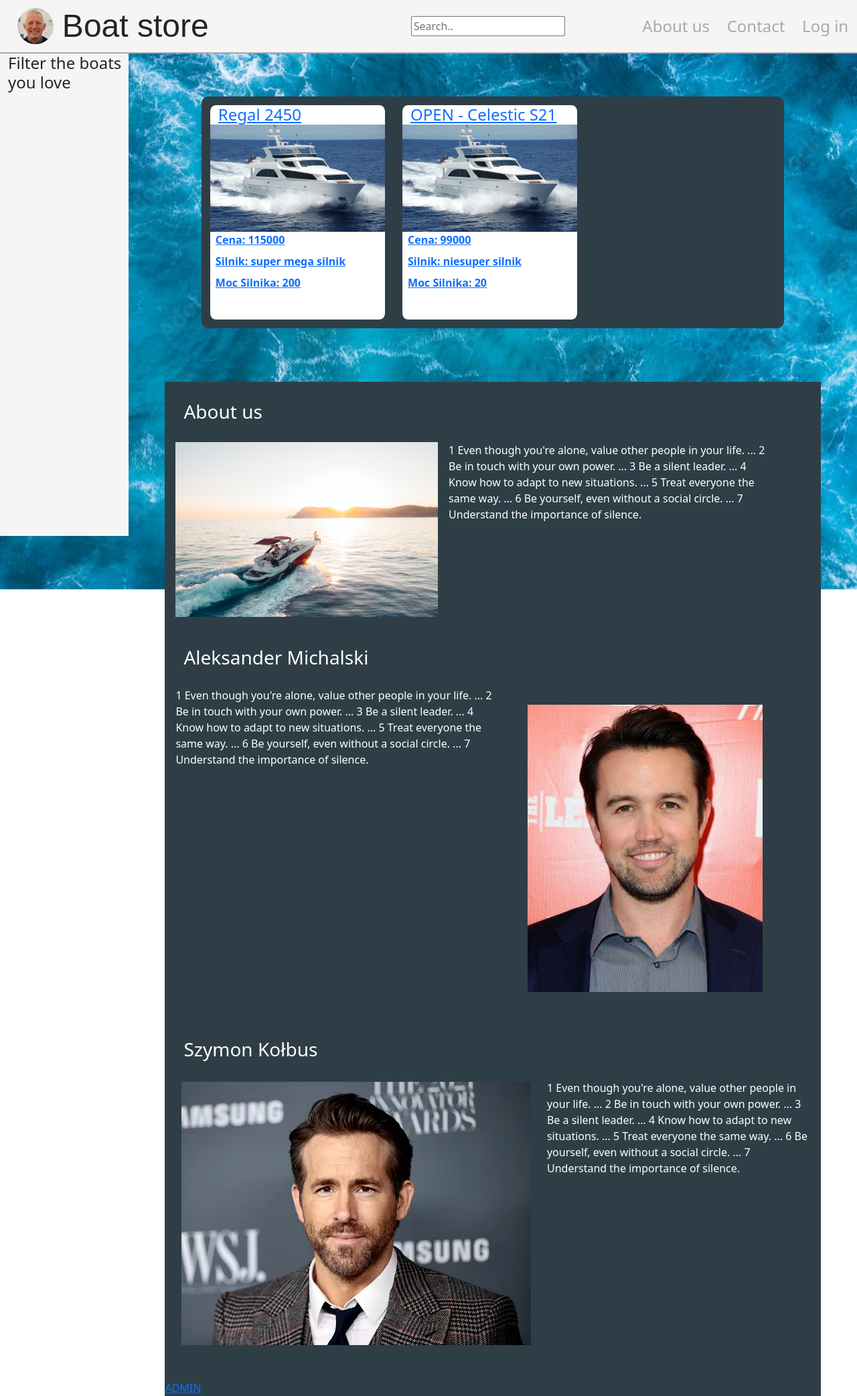
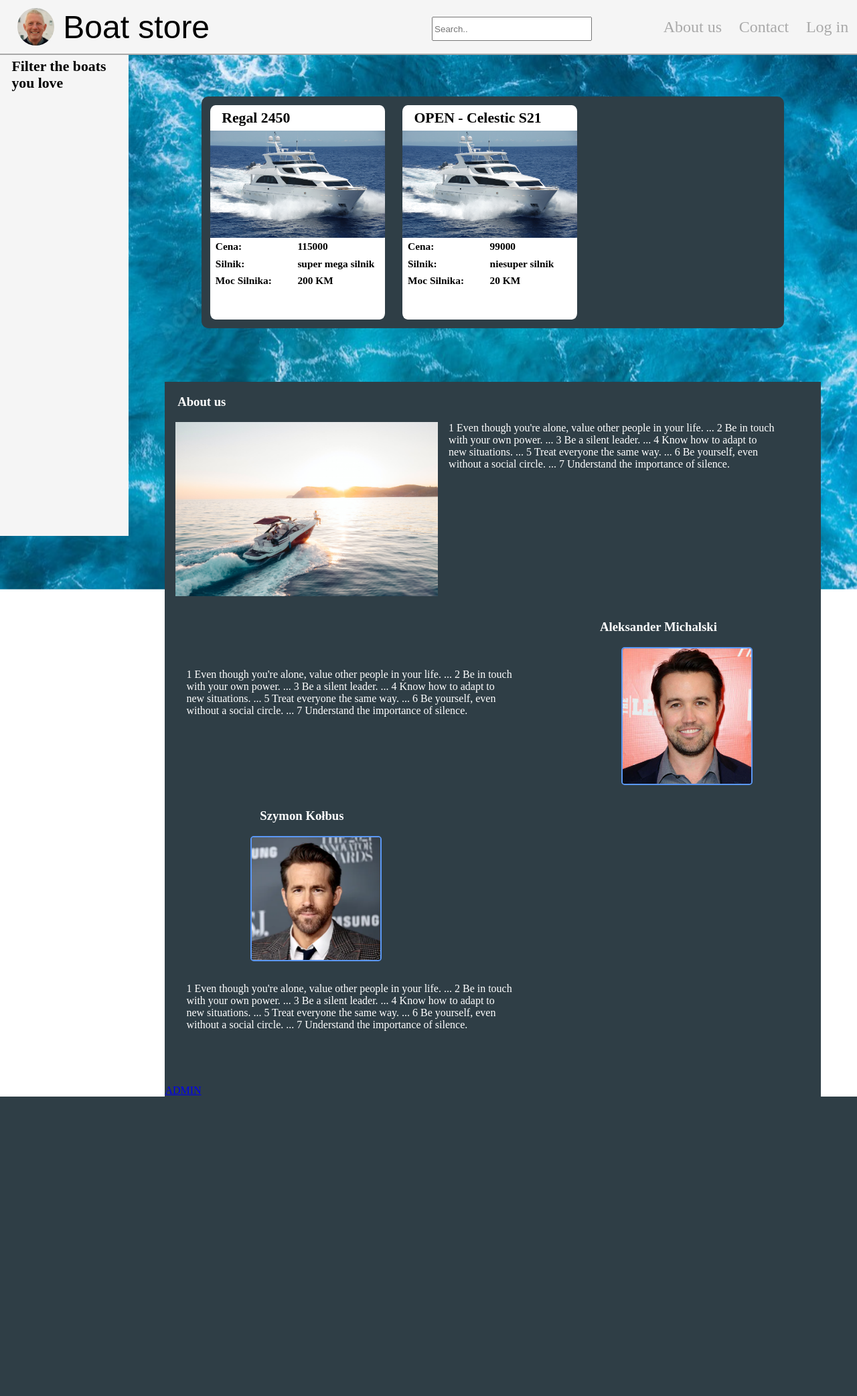
Before and after one commit to Szyk707/boat_store, a PHP site: page / in a window 1280 px wide. Shown: the whole page at 67% size. After the commit the page ends 1637 px from the top, so only its background shows below. Run offline with PHP 8.4, Linux system fonts and the light colour scheme; data comes from the database, SQL or seed files in the repository; some web fonts are replaced.

Commit message:
pare poprawek resposywnosci

```diff
--- a/index.php
+++ b/index.php
@@ -25,8 +25,6 @@
     <meta name="viewport" content="width=device-width, initial-scale=1.0">
     <title>Document</title>
     <link rel="stylesheet" href="https://fonts.googleapis.com/css?family=Sail">
-    <link href="https://cdn.jsdelivr.net/npm/bootstrap@5.3.2/dist/css/bootstrap.min.css" rel="stylesheet"
-     integrity="sha384-T3c6CoIi6uLrA9TneNEoa7RxnatzjcDSCmG1MXxSR1GAsXEV/Dwwykc2MPK8M2HN" crossorigin="anonymous">
     <link rel="stylesheet" href="style.css">
 </head>
 <body>
@@ -71,9 +69,11 @@
                         <div>
                             <h4><?= $b['model'] ?></h4>
                             <img src="<?= $images[0]['file_path'] ?>" alt="łódź" class="boat_card_img">
-                            <p>Cena: <?= $b['price'] ?></p>
-                            <p>Silnik: <?= $b['engine'] ?></p>
-                            <p>Moc Silnika: <?= $b['horse_power'] ?></p>
+                            <div class="boat_info_parent">
+                                <span class="boat_info">Cena: </span><span class="boat_info"><?= $b['price'] ?></span>
+                                <span class="boat_info">Silnik: </span><span class="boat_info"><?= $b['engine'] ?></span>
+                                <span class="boat_info">Moc Silnika: </span class="boat_info"><span class="boat_info"><?= $b['horse_power'] ?> KM</span>
+                            </div>
                         </div>
                     </a>
                 <?php endforeach; ?>
@@ -93,20 +93,20 @@
                         7 Understand the importance of silence.</span>
                 </div>
                 <div class="olek">
-                    <h3>Aleksander Michalski</h3>
-                    <span class="olek_description">1 Even though you're alone, value other people in your life. ...
+                    <h3 class="full_name_right">Aleksander Michalski</h3>
+                    <span class="description">1 Even though you're alone, value other people in your life. ...
                         2 Be in touch with your own power. ...
                         3 Be a silent leader. ...
                         4 Know how to adapt to new situations. ...
                         5 Treat everyone the same way. ...
                         6 Be yourself, even without a social circle. ...
                         7 Understand the importance of silence.</span>
-                    <img src="images/rob.png" alt="" class="rob">
+                    <img src="images/rob2.png" alt="" class="rob">
                 </div>
                 <div class="szymon">
-                    <h3>Szymon Kołbus</h3>
-                    <img src="images/ryan.png" alt="" class="ryan">
-                    <span class="szymon_description">1 Even though you're alone, value other people in your life. ...
+                    <h3 class="full_name_left">Szymon Kołbus</h3>
+                    <img src="images/ryan2.png" alt="" class="ryan">
+                    <span class="description">1 Even though you're alone, value other people in your life. ...
                         2 Be in touch with your own power. ...
                         3 Be a silent leader. ...
                         4 Know how to adapt to new situations. ...
--- a/style.css
+++ b/style.css
@@ -1,4 +1,6 @@
-
+* {
+    margin: 0;
+}
 
 html {
     height: 100%;
@@ -11,9 +13,26 @@ body {
     width: 100%;
 }
 
-p {width: 100%; margin-bottom: 0.5em; font-weight: bold; margin-left: 0.5em;}
+.boat_info_parent {
+    padding-left: 0.5rem;
+    padding-right: 0.5rem;
+}
 
-h4 {margin: 0; margin-left: 0.5em;}
+.boat_info {
+    display: inline-block;
+    width: 50%;
+    margin-bottom: 0.5em;
+    font-weight: bold;
+    font-size: 1.2vw;
+
+}
+
+h4 {
+    margin: 0;
+    margin-left: 0.5em;
+    padding: 0.3em;
+    font-size: 1.7vw;
+}
 
 .nav {
     position: fixed;
@@ -113,9 +132,12 @@ h4 {margin: 0; margin-left: 0.5em;}
     flex-wrap: wrap;
     background-color: white;
     width: 30%;
-    height: 40vh;
+    min-height: 40vh;
+    max-height: 50vh;
     margin: 1.5%;
     border-radius: 3%;
+    text-decoration: none;
+    color: black;
 }
 
 .boat_card:hover {
@@ -163,13 +185,20 @@ h3 {
     width: 40%;
 }
 
-.about_us_description, .olek_description, .szymon_description {
+.about_us_description {
     float: right;
     color: white;
     width: 50%;
     margin-left: 1em;
 }
-.szymon_description {width: 40%; }
+
+.description {
+    float: right;
+    color: white;
+    width: 50%;
+    padding: 2em
+
+}
 
 .olek, .szymon {
     display: flex;
@@ -179,21 +208,35 @@ h3 {
     background-color: #2f3e46;
 }
 
+.full_name_right {
+    text-align: end;
+    padding-right: 8.5rem;
+}
+
+.full_name_left {
+    text-align: start;
+    padding-left: 7.7rem;
+}
+
 .rob {
     object-fit: scale-down;
     float: right;
-    margin-left: 1em ;
-    width: 40%;
-    height: 60vh;
+    margin-left: 10vw ;
+    width: 15vw;
+    height: auto;
+    border: solid 2px rgb(91, 152, 245);
+    border-radius: 5px;
 }
 
 
 .ryan {
     object-fit: scale-down;
     float: left;
-    margin-left: 1em ;
-    width: 55%;
-    height: 50vh;
+    margin-left: 10vw;
+    margin-right: 10vw;
+    width: 15vw;
+    border: solid 2px rgb(91, 152, 245);
+    border-radius: 5px;
 }
 
 .footer {
```
Also changed, not shown: images/rob2.png (added), images/ryan2.png (added).
